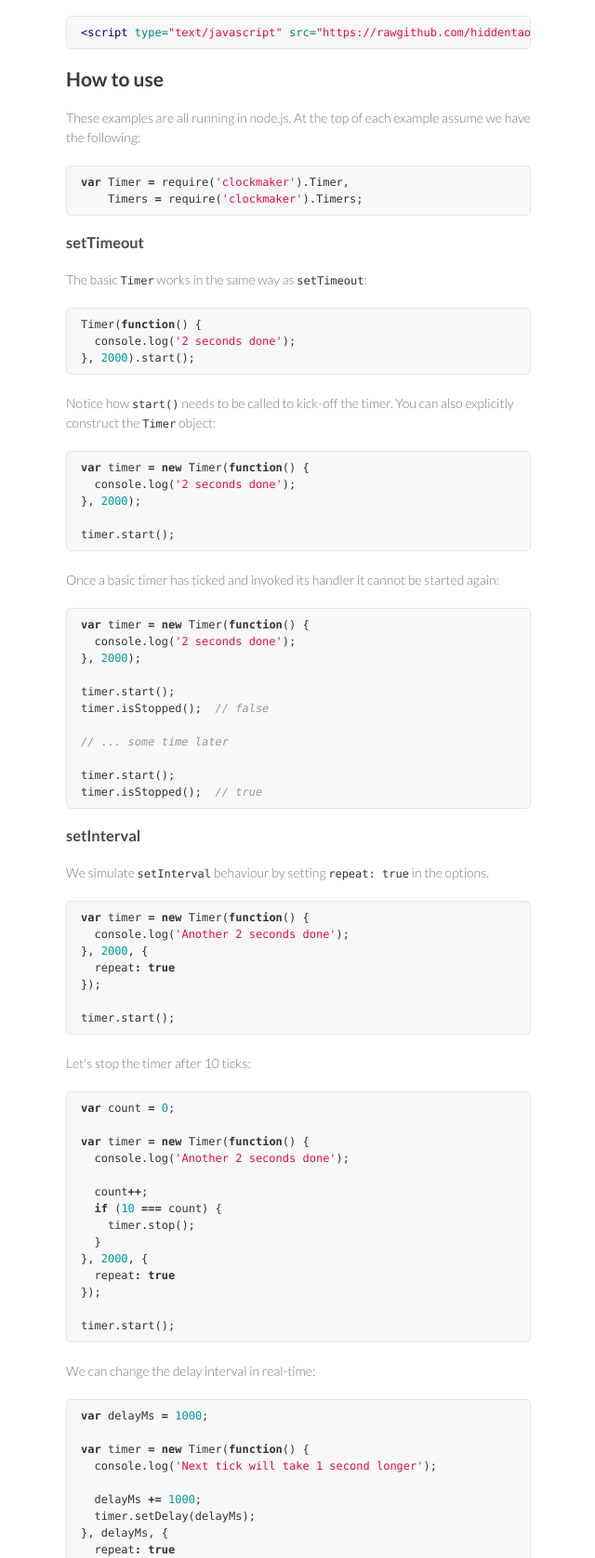
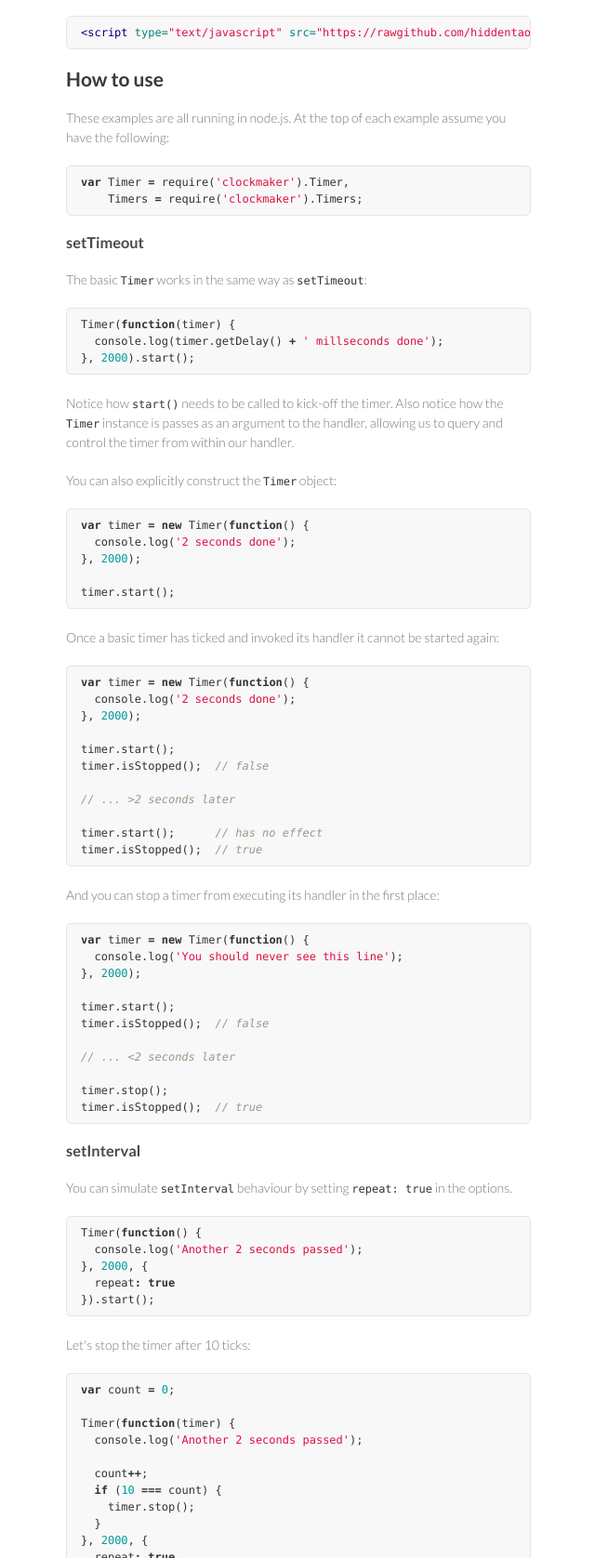
Before and after one commit to hiddentao/clockmaker, a plain HTML site: page index.html in a window 1280 px wide. Shown: the part 1124-2800 px from the top of the page at 93% size, without its empty margins (499-1139 px from the left). Drawn offline with Linux system fonts and the light colour scheme.

```diff
--- a/index.html
+++ b/index.html
@@ -33,7 +33,7 @@
 
 <p><a href="http://travis-ci.org/hiddentao/clockmaker"><img src="https://secure.travis-ci.org/hiddentao/clockmaker.png" alt="Build Status"></a></p>
 
-<p>A flexible timer management system for Javascript.</p>
+<p>Flexible timers for Javascript which can be paused and modified on-the-fly.</p>
 
 <p>Clockmaker is inspired by <a href="https://developer.mozilla.org/en-US/docs/Web/API/window.setInterval#A_little_framework">Mozilla's MiniDaemon</a> and provides an alternative to the built-in <code>setTimeout</code> and <code>setInterval</code> functions. It is
 especially useful when you are running multiple timers and wish to exercise
@@ -43,7 +43,7 @@
 
 <ul>
 <li>Stop and restart timers.</li>
-<li>Change the timer delay in real-time.</li>
+<li>Change the timer interval in real-time.</li>
 <li>Start and stop multiple timers in one go.</li>
 <li>Robust error handling.</li>
 <li>Uses method chaining for ease of use.</li>
@@ -78,7 +78,7 @@
 <a name="how-to-use" class="anchor" href="#how-to-use"><span class="octicon octicon-link"></span></a>How to use</h2>
 
 <p>These examples are all running in node.js. At the top of each example assume
-we have the following:</p>
+you have the following:</p>
 
 <div class="highlight highlight-javascript"><pre><span class="kd">var</span> <span class="nx">Timer</span> <span class="o">=</span> <span class="nx">require</span><span class="p">(</span><span class="s1">'clockmaker'</span><span class="p">).</span><span class="nx">Timer</span><span class="p">,</span>
     <span class="nx">Timers</span> <span class="o">=</span> <span class="nx">require</span><span class="p">(</span><span class="s1">'clockmaker'</span><span class="p">).</span><span class="nx">Timers</span><span class="p">;</span>
@@ -89,13 +89,14 @@
 
 <p>The basic <code>Timer</code> works in the same way as <code>setTimeout</code>:</p>
 
-<div class="highlight highlight-javascript"><pre><span class="nx">Timer</span><span class="p">(</span><span class="kd">function</span><span class="p">()</span> <span class="p">{</span>
-  <span class="nx">console</span><span class="p">.</span><span class="nx">log</span><span class="p">(</span><span class="s1">'2 seconds done'</span><span class="p">);</span>
+<div class="highlight highlight-javascript"><pre><span class="nx">Timer</span><span class="p">(</span><span class="kd">function</span><span class="p">(</span><span class="nx">timer</span><span class="p">)</span> <span class="p">{</span>
+  <span class="nx">console</span><span class="p">.</span><span class="nx">log</span><span class="p">(</span><span class="nx">timer</span><span class="p">.</span><span class="nx">getDelay</span><span class="p">()</span> <span class="o">+</span> <span class="s1">' millseconds done'</span><span class="p">);</span>
 <span class="p">},</span> <span class="mi">2000</span><span class="p">).</span><span class="nx">start</span><span class="p">();</span>
 </pre></div>
 
-<p>Notice how <code>start()</code> needs to be called to kick-off the timer. You can also
-explicitly construct the <code>Timer</code> object:</p>
+<p>Notice how <code>start()</code> needs to be called to kick-off the timer. Also notice how the <code>Timer</code> instance is passes as an argument to the handler, allowing us to query and control the timer from within our handler.</p>
+
+<p>You can also explicitly construct the <code>Timer</code> object:</p>
 
 <div class="highlight highlight-javascript"><pre><span class="kd">var</span> <span class="nx">timer</span> <span class="o">=</span> <span class="k">new</span> <span class="nx">Timer</span><span class="p">(</span><span class="kd">function</span><span class="p">()</span> <span class="p">{</span>
   <span class="nx">console</span><span class="p">.</span><span class="nx">log</span><span class="p">(</span><span class="s1">'2 seconds done'</span><span class="p">);</span>
@@ -113,32 +114,45 @@
 <span class="nx">timer</span><span class="p">.</span><span class="nx">start</span><span class="p">();</span>
 <span class="nx">timer</span><span class="p">.</span><span class="nx">isStopped</span><span class="p">();</span>  <span class="c1">// false</span>
 
-<span class="c1">// ... some time later</span>
+<span class="c1">// ... &gt;2 seconds later</span>
+
+<span class="nx">timer</span><span class="p">.</span><span class="nx">start</span><span class="p">();</span>      <span class="c1">// has no effect</span>
+<span class="nx">timer</span><span class="p">.</span><span class="nx">isStopped</span><span class="p">();</span>  <span class="c1">// true</span>
+</pre></div>
+
+<p>And you can stop a timer from executing its handler in the first place:</p>
+
+<div class="highlight highlight-javascript"><pre><span class="kd">var</span> <span class="nx">timer</span> <span class="o">=</span> <span class="k">new</span> <span class="nx">Timer</span><span class="p">(</span><span class="kd">function</span><span class="p">()</span> <span class="p">{</span>
+  <span class="nx">console</span><span class="p">.</span><span class="nx">log</span><span class="p">(</span><span class="s1">'You should never see this line'</span><span class="p">);</span>
+<span class="p">},</span> <span class="mi">2000</span><span class="p">);</span>
 
 <span class="nx">timer</span><span class="p">.</span><span class="nx">start</span><span class="p">();</span>
+<span class="nx">timer</span><span class="p">.</span><span class="nx">isStopped</span><span class="p">();</span>  <span class="c1">// false</span>
+
+<span class="c1">// ... &lt;2 seconds later</span>
+
+<span class="nx">timer</span><span class="p">.</span><span class="nx">stop</span><span class="p">();</span>
 <span class="nx">timer</span><span class="p">.</span><span class="nx">isStopped</span><span class="p">();</span>  <span class="c1">// true</span>
 </pre></div>
 
 <h3>
 <a name="setinterval" class="anchor" href="#setinterval"><span class="octicon octicon-link"></span></a>setInterval</h3>
 
-<p>We simulate <code>setInterval</code> behaviour by setting <code>repeat: true</code> in the options.</p>
+<p>You can simulate <code>setInterval</code> behaviour by setting <code>repeat: true</code> in the options.</p>
 
-<div class="highlight highlight-javascript"><pre><span class="kd">var</span> <span class="nx">timer</span> <span class="o">=</span> <span class="k">new</span> <span class="nx">Timer</span><span class="p">(</span><span class="kd">function</span><span class="p">()</span> <span class="p">{</span>
-  <span class="nx">console</span><span class="p">.</span><span class="nx">log</span><span class="p">(</span><span class="s1">'Another 2 seconds done'</span><span class="p">);</span>
+<div class="highlight highlight-javascript"><pre><span class="nx">Timer</span><span class="p">(</span><span class="kd">function</span><span class="p">()</span> <span class="p">{</span>
+  <span class="nx">console</span><span class="p">.</span><span class="nx">log</span><span class="p">(</span><span class="s1">'Another 2 seconds passed'</span><span class="p">);</span>
 <span class="p">},</span> <span class="mi">2000</span><span class="p">,</span> <span class="p">{</span>
   <span class="nx">repeat</span><span class="o">:</span> <span class="kc">true</span>
-<span class="p">});</span>
-
-<span class="nx">timer</span><span class="p">.</span><span class="nx">start</span><span class="p">();</span>
+<span class="p">}).</span><span class="nx">start</span><span class="p">();</span>
 </pre></div>
 
 <p>Let's stop the timer after 10 ticks:</p>
 
 <div class="highlight highlight-javascript"><pre><span class="kd">var</span> <span class="nx">count</span> <span class="o">=</span> <span class="mi">0</span><span class="p">;</span>
 
-<span class="kd">var</span> <span class="nx">timer</span> <span class="o">=</span> <span class="k">new</span> <span class="nx">Timer</span><span class="p">(</span><span class="kd">function</span><span class="p">()</span> <span class="p">{</span>
-  <span class="nx">console</span><span class="p">.</span><span class="nx">log</span><span class="p">(</span><span class="s1">'Another 2 seconds done'</span><span class="p">);</span>
+<span class="nx">Timer</span><span class="p">(</span><span class="kd">function</span><span class="p">(</span><span class="nx">timer</span><span class="p">)</span> <span class="p">{</span>
+  <span class="nx">console</span><span class="p">.</span><span class="nx">log</span><span class="p">(</span><span class="s1">'Another 2 seconds passed'</span><span class="p">);</span>
 
   <span class="nx">count</span><span class="o">++</span><span class="p">;</span>
   <span class="k">if</span> <span class="p">(</span><span class="mi">10</span> <span class="o">===</span> <span class="nx">count</span><span class="p">)</span> <span class="p">{</span>
@@ -146,25 +160,18 @@
   <span class="p">}</span>
 <span class="p">},</span> <span class="mi">2000</span><span class="p">,</span> <span class="p">{</span>
   <span class="nx">repeat</span><span class="o">:</span> <span class="kc">true</span>
-<span class="p">});</span>
-
-<span class="nx">timer</span><span class="p">.</span><span class="nx">start</span><span class="p">();</span>
+<span class="p">}).</span><span class="nx">start</span><span class="p">();</span>
 </pre></div>
 
-<p>We can change the delay interval in real-time:</p>
+<p>You can change the delay interval in real-time:</p>
 
-<div class="highlight highlight-javascript"><pre><span class="kd">var</span> <span class="nx">delayMs</span> <span class="o">=</span> <span class="mi">1000</span><span class="p">;</span>
-
-<span class="kd">var</span> <span class="nx">timer</span> <span class="o">=</span> <span class="k">new</span> <span class="nx">Timer</span><span class="p">(</span><span class="kd">function</span><span class="p">()</span> <span class="p">{</span>
+<div class="highlight highlight-javascript"><pre><span class="nx">Timer</span><span class="p">(</span><span class="kd">function</span><span class="p">(</span><span class="nx">timer</span><span class="p">)</span> <span class="p">{</span>
   <span class="nx">console</span><span class="p">.</span><span class="nx">log</span><span class="p">(</span><span class="s1">'Next tick will take 1 second longer'</span><span class="p">);</span>
 
-  <span class="nx">delayMs</span> <span class="o">+=</span> <span class="mi">1000</span><span class="p">;</span>
-  <span class="nx">timer</span><span class="p">.</span><span class="nx">setDelay</span><span class="p">(</span><span class="nx">delayMs</span><span class="p">);</span>
+  <span class="nx">timer</span><span class="p">.</span><span class="nx">setDelay</span><span class="p">(</span><span class="nx">timer</span><span class="p">.</span><span class="nx">getDelay</span><span class="p">()</span> <span class="o">+</span> <span class="mi">1000</span><span class="p">);</span>
 <span class="p">},</span> <span class="nx">delayMs</span><span class="p">,</span> <span class="p">{</span>
   <span class="nx">repeat</span><span class="o">:</span> <span class="kc">true</span>
-<span class="p">});</span>
-
-<span class="nx">timer</span><span class="p">.</span><span class="nx">start</span><span class="p">();</span>
+<span class="p">}).</span><span class="nx">start</span><span class="p">();</span>
 </pre></div>
 
 <p>Let's stop and restart the timer using a second timer:</p>
@@ -197,10 +204,10 @@
 <a name="asynchronous-handlers" class="anchor" href="#asynchronous-handlers"><span class="octicon octicon-link"></span></a>Asynchronous handlers</h3>
 
 <p>The timer waits for the handler to finish executing before scheduling the next
-tick. But what if our handler is asynchronous? we have to inform the timer of
-this:</p>
+tick. But what if the handler is asynchronous? you can inform the timer of
+this and be given a callback:</p>
 
-<div class="highlight highlight-javascript"><pre><span class="kd">var</span> <span class="nx">timer</span> <span class="o">=</span> <span class="k">new</span> <span class="nx">Timer</span><span class="p">(</span><span class="kd">function</span><span class="p">(</span><span class="nx">cb</span><span class="p">)</span> <span class="p">{</span>
+<div class="highlight highlight-javascript"><pre><span class="kd">var</span> <span class="nx">timer</span> <span class="o">=</span> <span class="k">new</span> <span class="nx">Timer</span><span class="p">(</span><span class="kd">function</span><span class="p">(</span><span class="nx">timer</span><span class="p">,</span> <span class="nx">cb</span><span class="p">)</span> <span class="p">{</span>
   <span class="c1">// ... do some stuff</span>
   <span class="nx">cb</span><span class="p">();</span>
 <span class="p">},</span> <span class="mi">2000</span><span class="p">,</span> <span class="p">{</span>
@@ -211,10 +218,10 @@
 <span class="nx">timer</span><span class="p">.</span><span class="nx">start</span><span class="p">();</span>
 </pre></div>
 
-<p>Until our handler invokes the <code>cb()</code> callback (see above) the timer will not
-schedule the next tick. This allows us to decide whether we want to schedule
-the next tick straight away or once we've done all our necessary work inside
-our handler.</p>
+<p>In this case, until your handler invokes the <code>cb()</code> callback (see above) the timer will not schedule the next tick. This allows you to decide whether you want to schedule
+the next tick straight away (i.e. calling <code>cb()</code> straight away) or once all necessary work inside the handler is done (i.e. calling <code>cb()</code> at the end).</p>
+
+<p>You can also use the callback to <a href="#handling-errors">handle errors</a>.</p>
 
 <h3>
 <a name="this-context" class="anchor" href="#this-context"><span class="octicon octicon-link"></span></a>This context</h3>
@@ -235,7 +242,7 @@
 <h3>
 <a name="synchronize-to-now" class="anchor" href="#synchronize-to-now"><span class="octicon octicon-link"></span></a>Synchronize to now</h3>
 
-<p>Sometimes we may want to reset a timer that's already running, i.e. stop and
+<p>Sometimes you may want to reset a timer that's already running, i.e. stop and
 then restart it without actually having to do so:</p>
 
 <div class="highlight highlight-javascript"><pre><span class="cm">/*</span>
@@ -256,7 +263,7 @@
 <h3>
 <a name="handling-errors" class="anchor" href="#handling-errors"><span class="octicon octicon-link"></span></a>Handling errors</h3>
 
-<p>We can pass in an <code>onError</code> handler to be informed of errors:</p>
+<p>You can pass in an <code>onError</code> handler to be informed of errors:</p>
 
 <div class="highlight highlight-javascript"><pre><span class="k">new</span> <span class="nx">Timer</span><span class="p">(</span><span class="kd">function</span><span class="p">()</span> <span class="p">{</span>
   <span class="k">throw</span> <span class="k">new</span> <span class="nb">Error</span><span class="p">(</span><span class="s1">'A dummy error'</span><span class="p">);</span>
@@ -269,7 +276,7 @@
 
 <p>Error handling works for asynchronous handlers too:</p>
 
-<div class="highlight highlight-javascript"><pre><span class="k">new</span> <span class="nx">Timer</span><span class="p">(</span><span class="kd">function</span><span class="p">(</span><span class="nx">cb</span><span class="p">)</span> <span class="p">{</span>
+<div class="highlight highlight-javascript"><pre><span class="k">new</span> <span class="nx">Timer</span><span class="p">(</span><span class="kd">function</span><span class="p">(</span><span class="nx">timer</span><span class="p">,</span> <span class="nx">cb</span><span class="p">)</span> <span class="p">{</span>
   <span class="nx">cb</span><span class="p">(</span><span class="k">new</span> <span class="nb">Error</span><span class="p">(</span><span class="s1">'A dummy error'</span><span class="p">));</span>
 <span class="p">},</span> <span class="mi">2000</span><span class="p">,</span> <span class="p">{</span>
   <span class="nx">async</span><span class="o">:</span> <span class="kc">true</span><span class="p">,</span>
@@ -279,10 +286,12 @@
 <span class="p">}).</span><span class="nx">start</span><span class="p">();</span>
 </pre></div>
 
+<p><em>Note: If you don't pass in an <code>onError</code> handler then errors are ignored.</em></p>
+
 <h3>
 <a name="multiple-timers" class="anchor" href="#multiple-timers"><span class="octicon octicon-link"></span></a>Multiple timers</h3>
 
-<p>We can control multiple timers at a time by using the <code>Timers</code> interface.</p>
+<p>You can control multiple timers at a time by using the <code>Timers</code> interface.</p>
 
 <div class="highlight highlight-javascript"><pre><span class="kd">var</span> <span class="nx">timers</span> <span class="o">=</span> <span class="k">new</span> <span class="nx">Timers</span><span class="p">();</span>
 
@@ -290,7 +299,7 @@
 <span class="kd">var</span> <span class="nx">timer2</span> <span class="o">=</span> <span class="nx">timers</span><span class="p">.</span><span class="k">new</span><span class="p">(</span><span class="nx">aletFn</span><span class="p">,</span> <span class="mi">1000</span><span class="p">);</span>
 <span class="kd">var</span> <span class="nx">timer3</span> <span class="o">=</span> <span class="p">...</span>
 
-<span class="nx">timer1</span><span class="p">.</span><span class="nx">start</span><span class="p">();</span> <span class="c1">// we can start them one a a time, or...</span>
+<span class="nx">timer1</span><span class="p">.</span><span class="nx">start</span><span class="p">();</span> <span class="c1">// you can start them one a a time, or...</span>
 
 <span class="nx">timers</span><span class="p">.</span><span class="nx">start</span><span class="p">();</span> <span class="c1">// ...start them all at once</span>
 
@@ -333,22 +342,22 @@
 <h2>
 <a name="building" class="anchor" href="#building"><span class="octicon octicon-link"></span></a>Building</h2>
 
-<p>To build the code:</p>
+<p>To build the code and run the tests:</p>
 
 <pre><code>$ npm install -g gulp
 $ npm install
-$ gulp build &lt;-- this will build the code and run the tests
+$ gulp build
 </code></pre>
 
 <h2>
 <a name="contributing" class="anchor" href="#contributing"><span class="octicon octicon-link"></span></a>Contributing</h2>
 
-<p>Contributions are welcome! Please see CONTRIBUTING.md.</p>
+<p>Contributions are welcome! Please see <a href="https://github.com/hiddentao/clockmaker/blob/master/CONTRIBUTING.md">CONTRIBUTING.md</a>.</p>
 
 <h2>
 <a name="license" class="anchor" href="#license"><span class="octicon octicon-link"></span></a>License</h2>
 
-<p>MIT - see LICENSE.md</p>
+<p>MIT - see <a href="https://github.com/hiddentao/clockmaker/blob/master/LICENSE.md">LICENSE.md</a></p>
       </section>
       <footer>
         <p>This project is maintained by <a href="https://github.com/hiddentao">hiddentao</a></p>
```
Also changed, not shown: params.json (+1 -1 lines).
